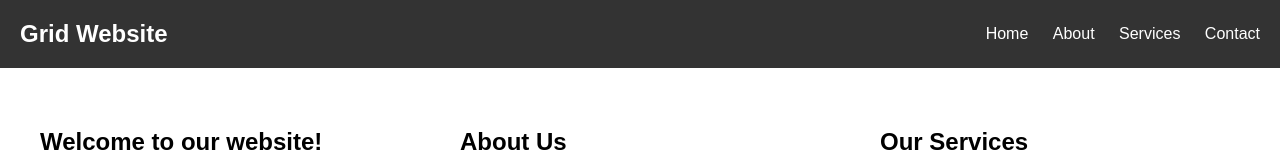
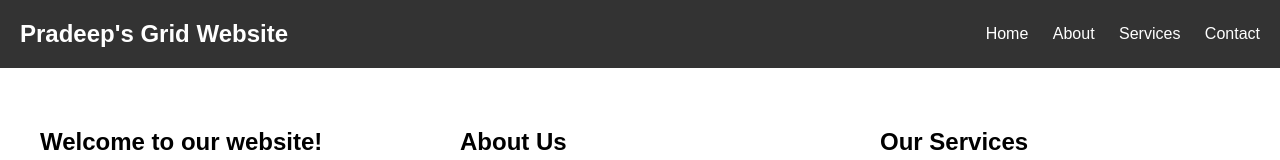
Before and after one commit to PradeepApiit/wdos_b1, a plain HTML site: page index.html in a window 1280 px wide. Shown: the top 160 px of the page. Drawn offline with Linux system fonts and the light colour scheme.

Commit message:
Changed the title

```diff
--- a/index.html
+++ b/index.html
@@ -8,7 +8,7 @@
 </head>
 <body>
     <header>
-        <div class="logo">Grid Website</div>
+        <div class="logo">Pradeep's Grid Website</div>
         <nav>
             <a href="#">Home</a>
             <a href="#">About</a>
```
